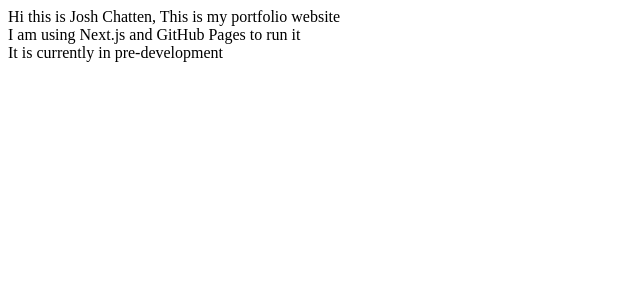
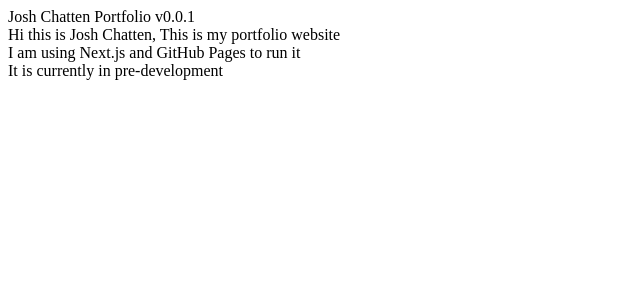
Before and after one commit to dw22682/Portfolio, a Next.js app: page / in a window 1280 px wide. Shown: the top 300 px of the page, without its empty margins (0-640 px from the left). Built offline with nearby package versions, Linux system fonts and the light colour scheme.

Commit message:
v0.0.1 time for development :)

```diff
--- a/app/page.tsx
+++ b/app/page.tsx
@@ -1,6 +1,7 @@
 export default function Home() {
   return (
     <main>
+      <div>Josh Chatten Portfolio v0.0.1</div>
       <div>Hi this is Josh Chatten, This is my portfolio website</div>
       <div>I am using Next.js and GitHub Pages to run it</div>
       <div>It is currently in pre-development</div>
```
Also changed, not shown: 1 other file (tests, documents, lock files or other folders).
